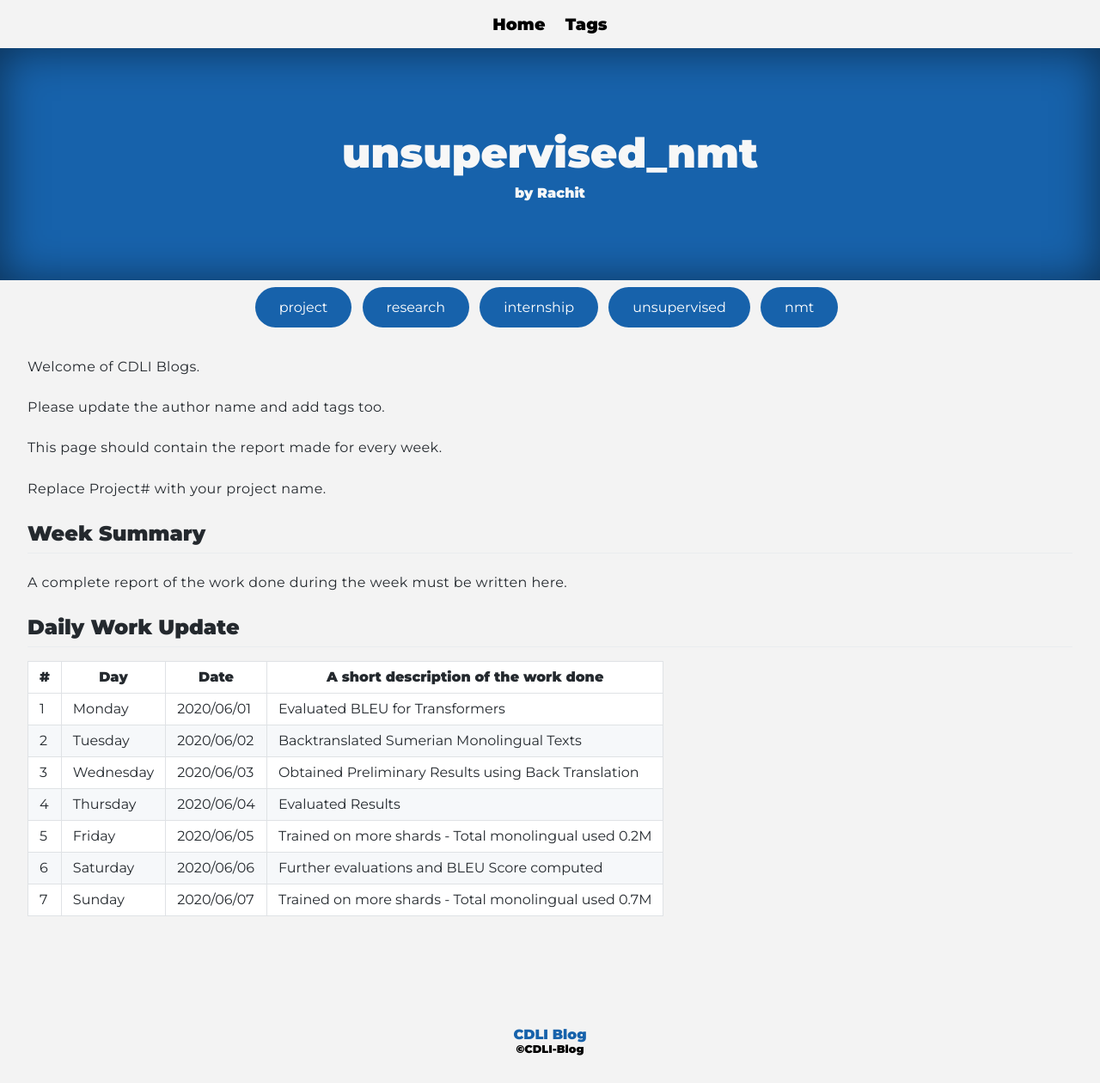
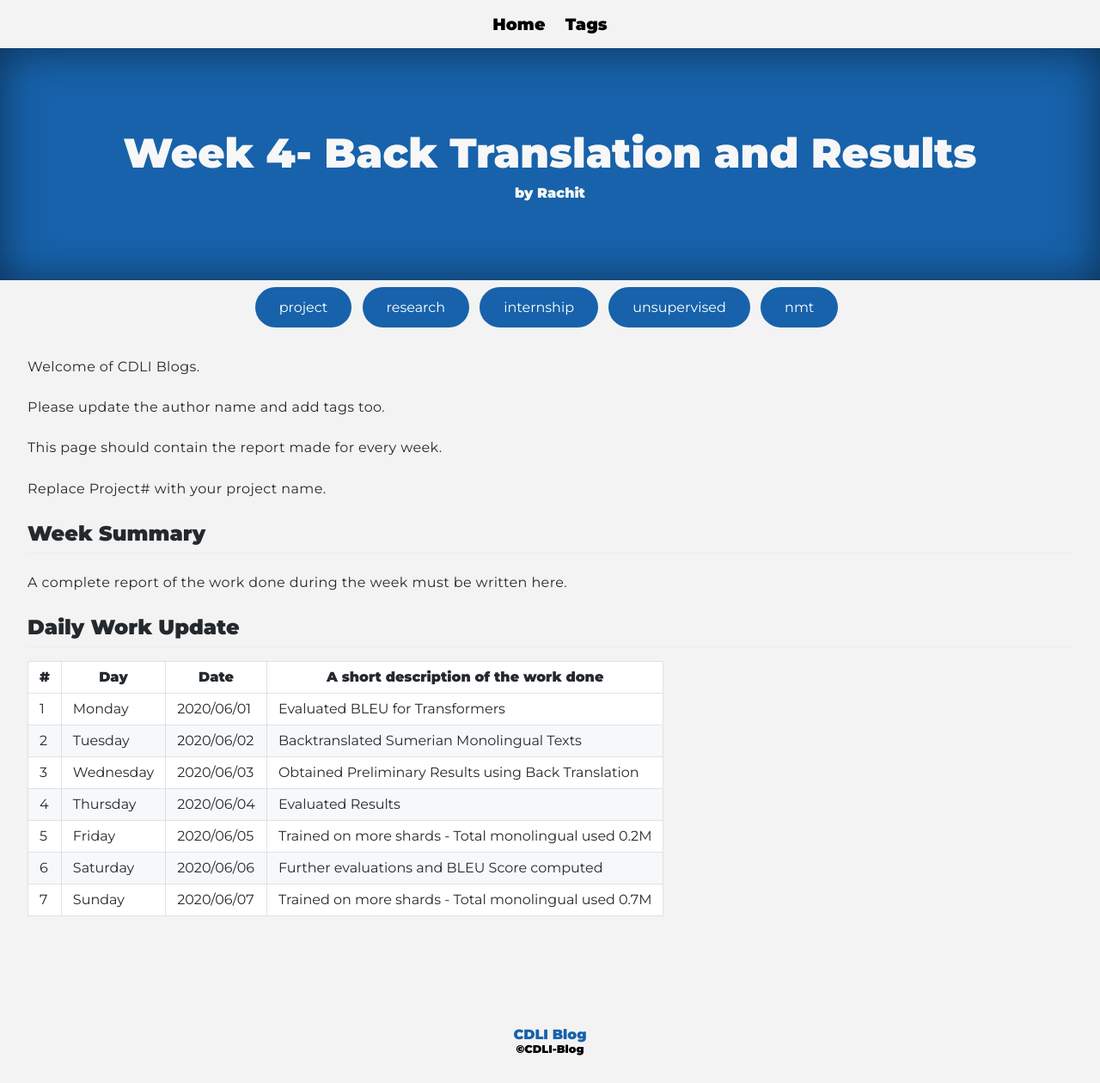
Before and after one commit to cdli-gh/blog, a Jekyll site: the page built from _blog/intern20/unsupervised_nmt/posts/04_week4.md, in a window 1280 px wide. Shown: the whole page at 86% size. Built offline with Jekyll 4.4.1, drawn with Linux system fonts in a browser that asks for light colours; Markdown is read by kramdown in place of the engine named in the settings.

Commit message:
Week 4- Back Translation and Results

```diff
--- a/_blog/intern20/unsupervised_nmt/posts/04_week4.md
+++ b/_blog/intern20/unsupervised_nmt/posts/04_week4.md
@@ -1,6 +1,6 @@
 ---
 layout: page
-title: unsupervised_nmt
+title: Week 4- Back Translation and Results
 author: "Rachit"
 tags: ["project","research","internship", "unsupervised", "nmt"]
 ---
```
